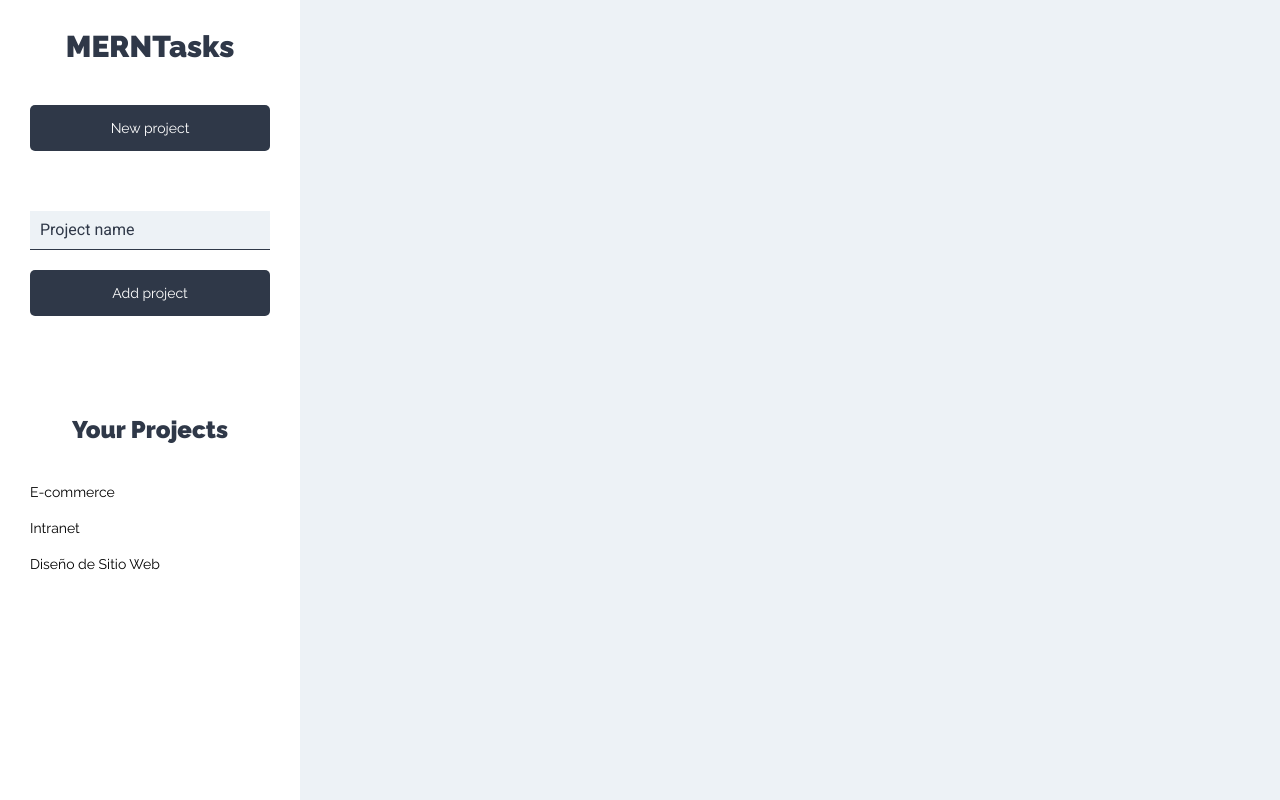
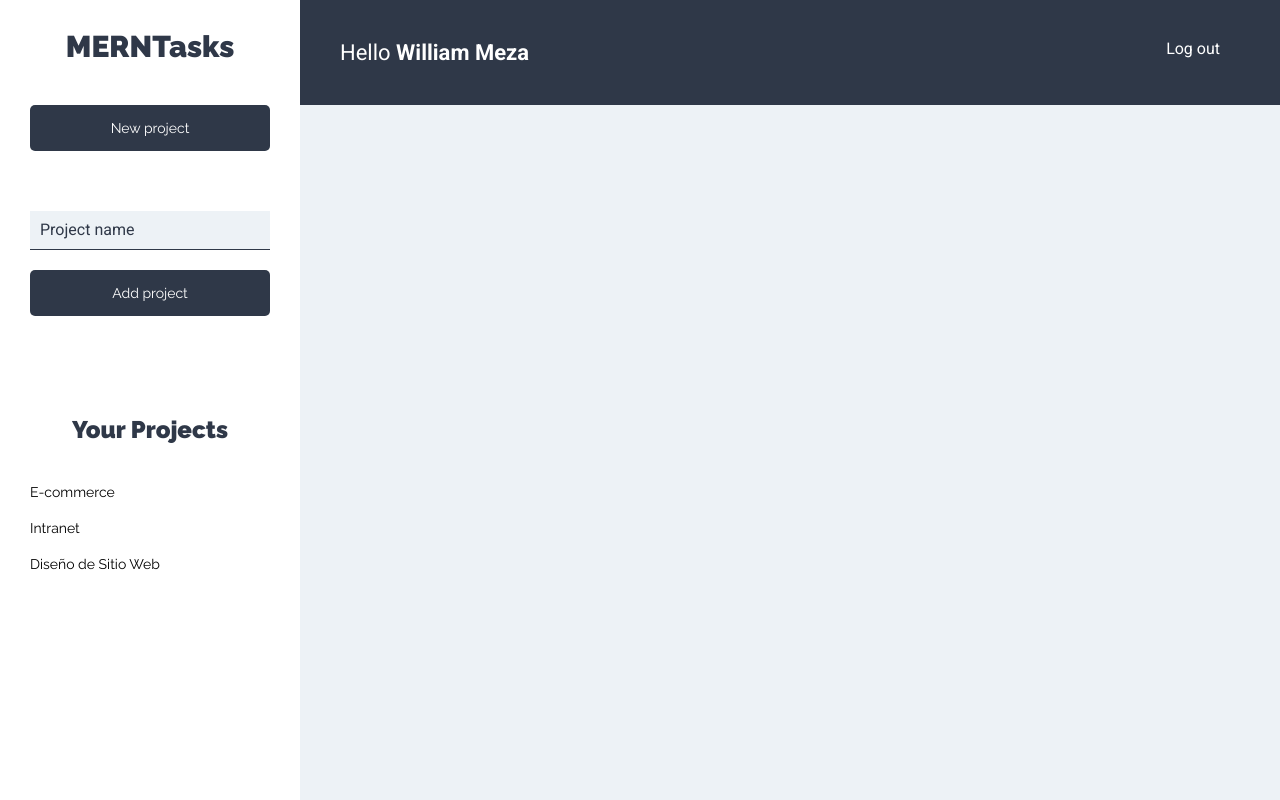
Before and after one commit to wmezadev/task-client-react, a React (Create React App) app: page /projects in a window 1280 px wide. Built offline with nearby package versions, Linux system fonts and the light colour scheme.

Commit message:
Feat - add Topbar to Projects page

```diff
--- /dev/null
+++ b/src/components/layout/TopBar.jsx
@@ -0,0 +1,15 @@
+import React from 'react';
+
+const TopBar = () => {
+    return (
+        <header className="app-header">
+            <p className="user-name">Hello <span>William Meza</span></p>
+
+            <nav className="main-nav">
+                <a href="#!">Log out</a>
+            </nav>
+        </header>
+    );
+}
+
+export default TopBar;
--- a/src/components/projects/Projects.jsx
+++ b/src/components/projects/Projects.jsx
@@ -1,11 +1,13 @@
 import React from 'react';
 import Sidebar from '../layout/Sidebar';
+import TopBar from '../layout/TopBar';
 
 const Project = () => {
     return (
         <div className="container-app">
             <Sidebar/>
             <div className="main-section">
+                <TopBar/>
                 <main>
                     <div className="container-tasks">
 
```
